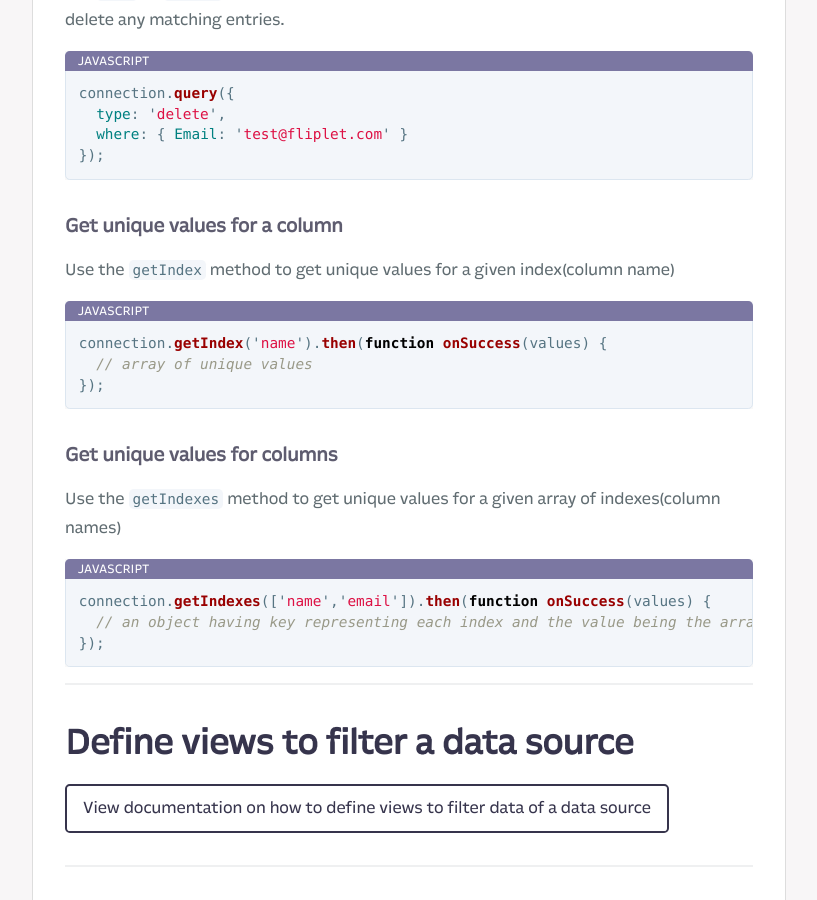
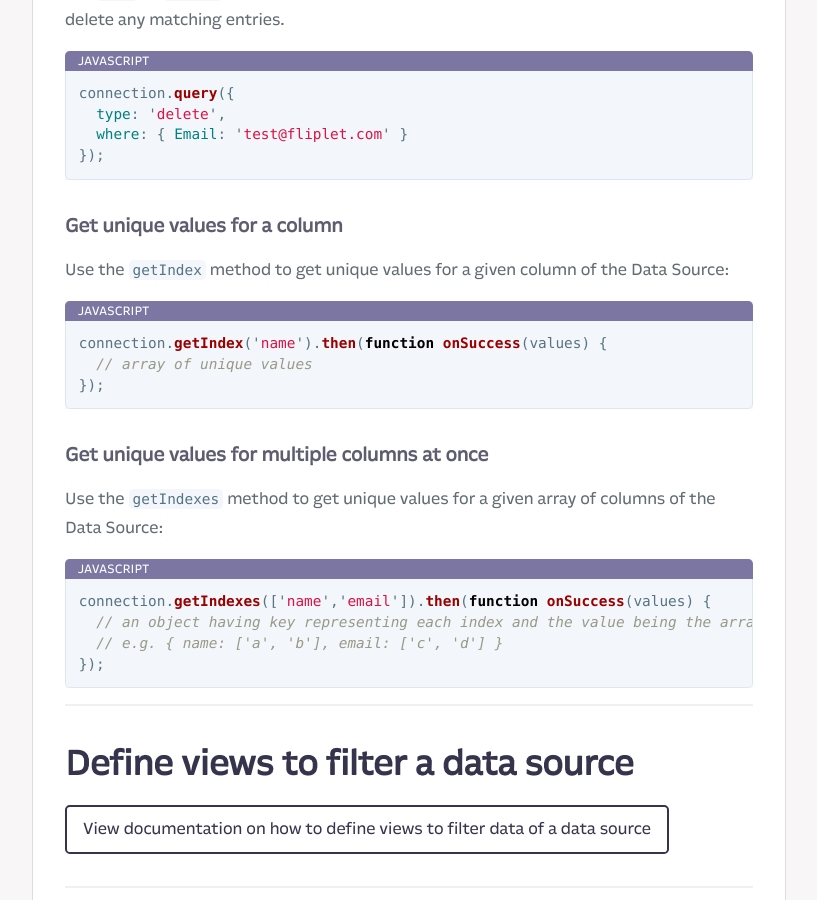
Before and after one commit to Fliplet/fliplet-cli, a Jekyll site: the page built from docs/API/fliplet-datasources.md, in a window 1280 px wide and 900 px high, scrolled down 17278 px. Shown: the whole window, without its empty margins (254-1071 px from the left). Built offline with Jekyll 4.4.1, drawn with Linux system fonts in a browser that asks for light colours; nearby versions of some CDN libraries; our own code applies the rules of GitHub Pages for plain Markdown files; library files that are not in the unit come from our copies; comment, search, counter and statistics services are not loaded; a style sheet for code colours, icons or effects is not loaded; some of the changed text lies outside the part shown.

Commit message:
Updated the text

````diff
--- a/docs/API/fliplet-datasources.md
+++ b/docs/API/fliplet-datasources.md
@@ -31,7 +31,7 @@ The `fliplet-datasources` package contains the following namespaces:
   - [Remove a record by its ID](#remove-a-record-by-its-id)
   - [Remove entries matching a query](#remove-entries-matching-a-query)
   - [Get unique values for a column](#get-unique-values-for-a-column)
-  - [Get unique values for columns](#get-unique-values-for-columns)
+  - [Get unique values for multiple columns at once](#get-unique-values-for-multiple-columns-at-once)
 - [Define views to filter a data source](#define-views-to-filter-a-data-source)
 - [Configurable operations](#configurable-operations)
   - [Automatically generate a unique ID for your entries](#automatically-generate-a-unique-id-for-your-entries)
@@ -667,7 +667,7 @@ connection.query({
 
 ### Get unique values for a column
 
-Use the `getIndex` method to get unique values for a given index(column name)
+Use the `getIndex` method to get unique values for a given column of the Data Source:
 
 ```js
 connection.getIndex('name').then(function onSuccess(values) {
@@ -675,13 +675,14 @@ connection.getIndex('name').then(function onSuccess(values) {
 });
 ```
 
-### Get unique values for columns
+### Get unique values for multiple columns at once
 
-Use the `getIndexes` method to get unique values for a given array of indexes(column names)
+Use the `getIndexes` method to get unique values for a given array of columns of the Data Source:
 
 ```js
 connection.getIndexes(['name','email']).then(function onSuccess(values) {
   // an object having key representing each index and the value being the array of values
+  // e.g. { name: ['a', 'b'], email: ['c', 'd'] }
 });
 ```
 
````
Also changed, not shown: docs/REST-API/fliplet-datasources.md (+4 -2 lines).
